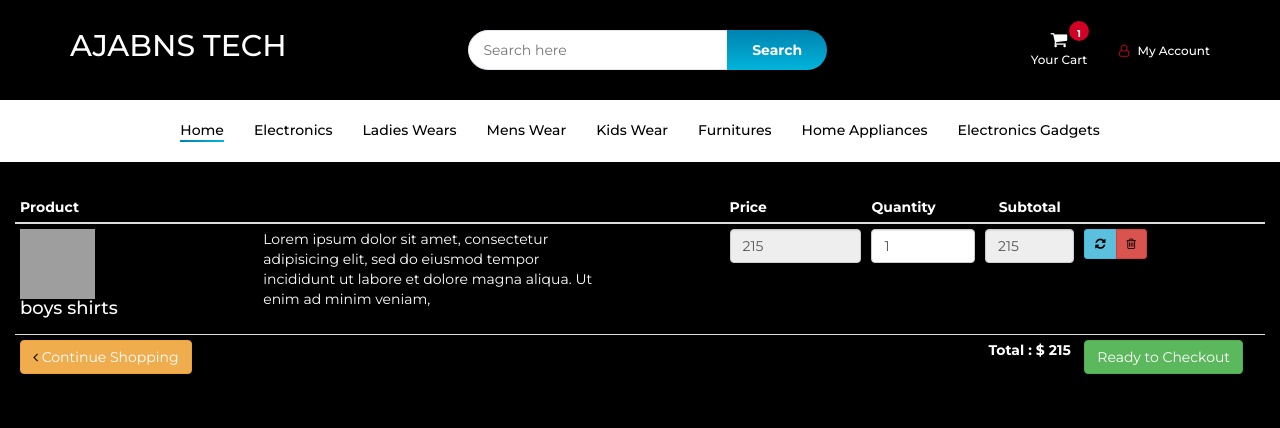
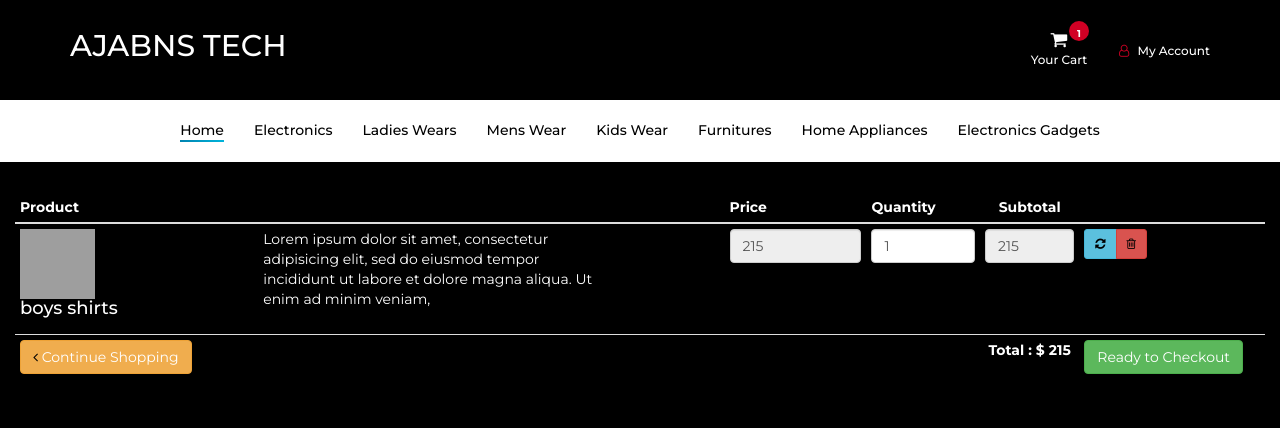
Before and after one commit to NayanAdhikary/AJABNSTECH, a PHP site: page /myfiles/cart.php in a window 1280 px wide. Shown: the top 428 px of the page. Run offline with PHP 8.4, Linux system fonts and the light colour scheme; data comes from the database, SQL or seed files in the repository; some libraries are stand-ins or nearby versions; grey boxes are pictures that could not be loaded.

Commit message:
update header.php

```diff
--- a/header.php
+++ b/header.php
@@ -160,8 +160,8 @@ session_start();
 										<option value="4">HeadPhones</option>
 										<option value="1">Electronics</option>
 									</select> -->
-									<input class="input" id="search" type="text" placeholder="Search here">
-									<button type="submit" id="search_btn" class="search-btn">Search</button>
+									<!-- <input class="input" id="search" type="text" placeholder="Search here">
+									<button type="submit" id="search_btn" class="search-btn">Search</button> -->
 								</form>
 							</div>
 						</div>
```
